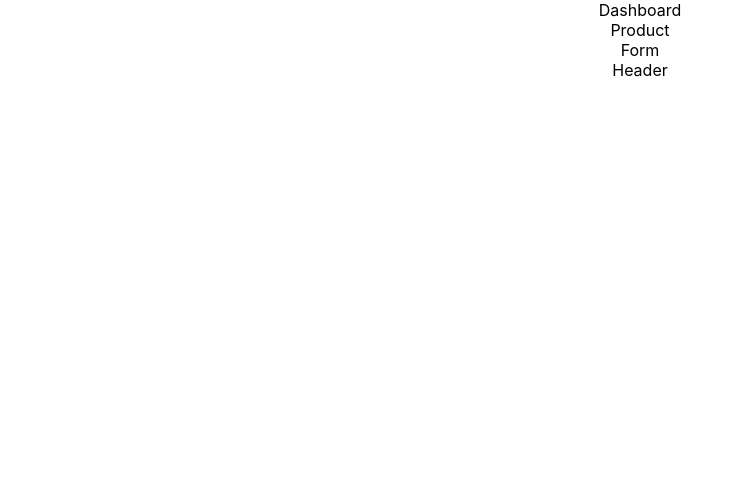
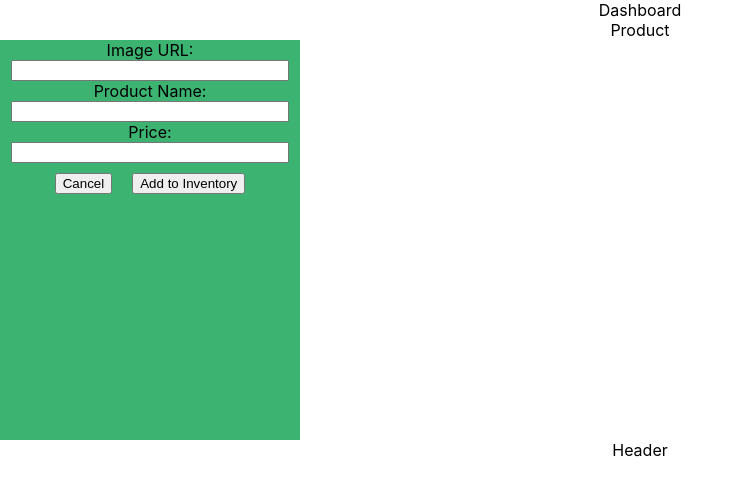
Before and after one commit to Phineas12321/shelfie, a React (Create React App) app: page / in a window 1280 px wide. Shown: the top 496 px of the page, without its empty margins (0-744 px from the left). Built offline with nearby package versions, Linux system fonts and the light colour scheme.

Commit message:
step one done

```diff
--- a/src/App.js
+++ b/src/App.js
@@ -9,7 +9,7 @@ class App extends React.Component{
     super(props)
 
     this.state = {
-
+      inventory: []
     }
   }
   render(){
--- a/src/components/Form/Form.js
+++ b/src/components/Form/Form.js
@@ -1,18 +1,56 @@
 import React from 'react'
+import './form.css'
 
 class Form extends React.Component{
     constructor(props){
         super(props)
 
         this.state = {
+            imageUrl: '',
+            productName: '',
+            price: 0
+        }
 
-        }
+        this.handleImageUrl = this.handleImageUrl.bind(this)
+        this.handleProductName = this.handleProductName.bind(this)
+        this.handlePrice = this.handlePrice.bind(this)
+        this.handleReset = this.handleReset.bind(this)
+    }
+
+    handleImageUrl(e){
+        this.setState({imageUrl: e.target.value})
+    }
+
+    handleProductName(e){
+        this.setState({productName: e.target.value})
+    }
+
+    handlePrice(e){
+        this.setState({price: e.target.value})
+    }
+
+    handleReset(){
+        this.setState({
+            imageUrl: '',
+            productName: '',
+            price: 0
+        })
     }
 
     render(){
         return(
-            <div>
-                Form
+            <div className='form-box'>
+                Image URL:
+                <input onChange={this.handleImageUrl} />
+                Product Name:
+                <input onChange={this.handleProductName} />
+                Price:
+                <input onChange={this.handlePrice} />
+                <div className='form-buttons'>
+                    <button onClick={this.handleReset} >Cancel</button>
+                    <button>Add to Inventory</button>
+                </div>
+
             </div>
         )
     }
--- /dev/null
+++ b/src/components/Form/form.css
@@ -0,0 +1,22 @@
+.form-box{
+    display: flex;
+    flex-direction: column;
+    align-items: center;
+    width: 300px;
+    background: mediumseagreen;
+    height: 400px;
+}
+
+input{
+    width: 90%;
+}
+
+.form-buttons{
+    display: flex;
+    flex-direction: row;
+    justify-content: space-around;
+}
+
+button{
+    margin: 10px;
+}
```
